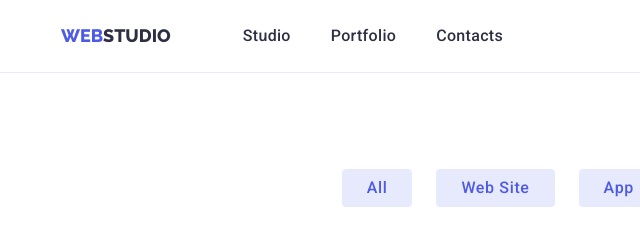
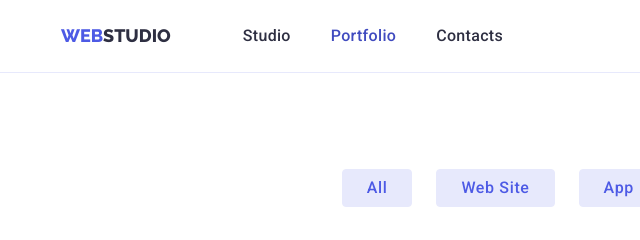
Before and after one commit to Katerynas82/goit-markup-hw-03, a plain HTML site: page portfolio.html in a window 1280 px wide. Shown: the top 240 px of the page, 0-640 px from the left. Drawn offline with nearby package versions, Linux system fonts and the light colour scheme.

Commit message:
Update styles.css

```diff
--- a/css/styles.css
+++ b/css/styles.css
@@ -116,6 +116,9 @@ body {
 .link-nav:is(:hover, :focus) {
   color: var(--button-hover-focus);
 }
+.link-nav.current {
+  color: var(--button-hover-focus);
+  }
 
 .item {
   font-weight: 500;
```
